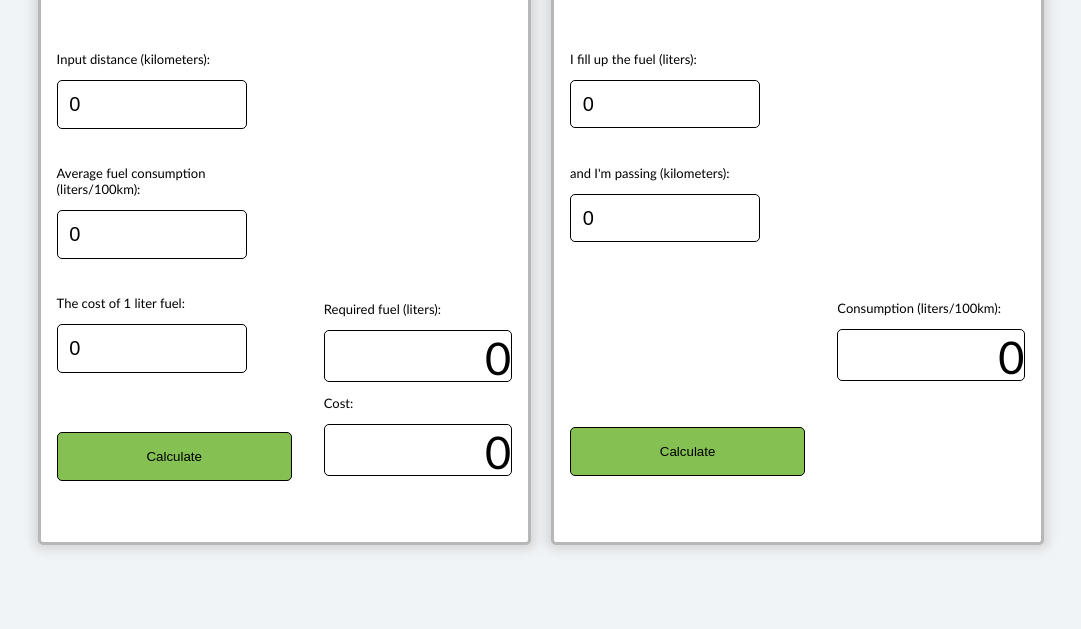
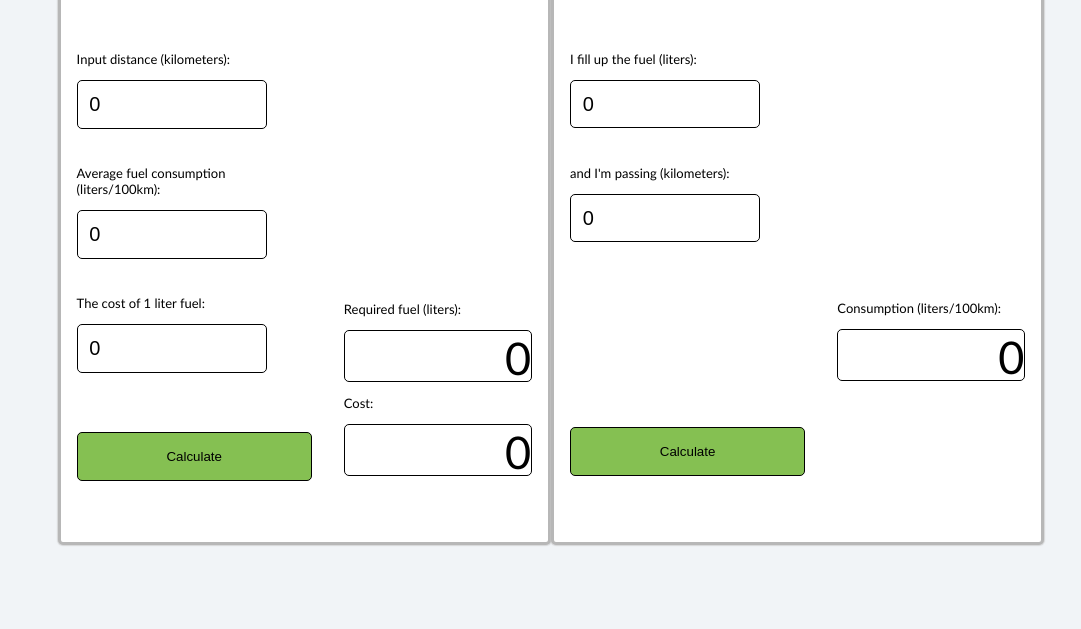
Before and after one commit to subaru300/fuel-calculator, a plain HTML site: page index.html in a window 1280 px wide. Shown: the part 171-800 px from the top of the page, without its empty margins (89-1170 px from the left). Drawn offline with Linux system fonts and the light colour scheme.

Commit message:
Update fuel.css

```diff
--- a/fuel.css
+++ b/fuel.css
@@ -23,10 +23,9 @@ body {
   min-width: 480px;
   height: auto;
   margin-top: 50px;
-  margin-right: 20px;
   border: solid rgb(183, 183, 183);
   border-radius: 5px;
-  box-shadow: 0px 0px 10px 5px rgba(196, 196, 196, 0.6);
+  box-shadow: 0px 0px 1px 1px rgba(196, 196, 196, 0.6);
   background-color: white;
   display: block;
 }
```
